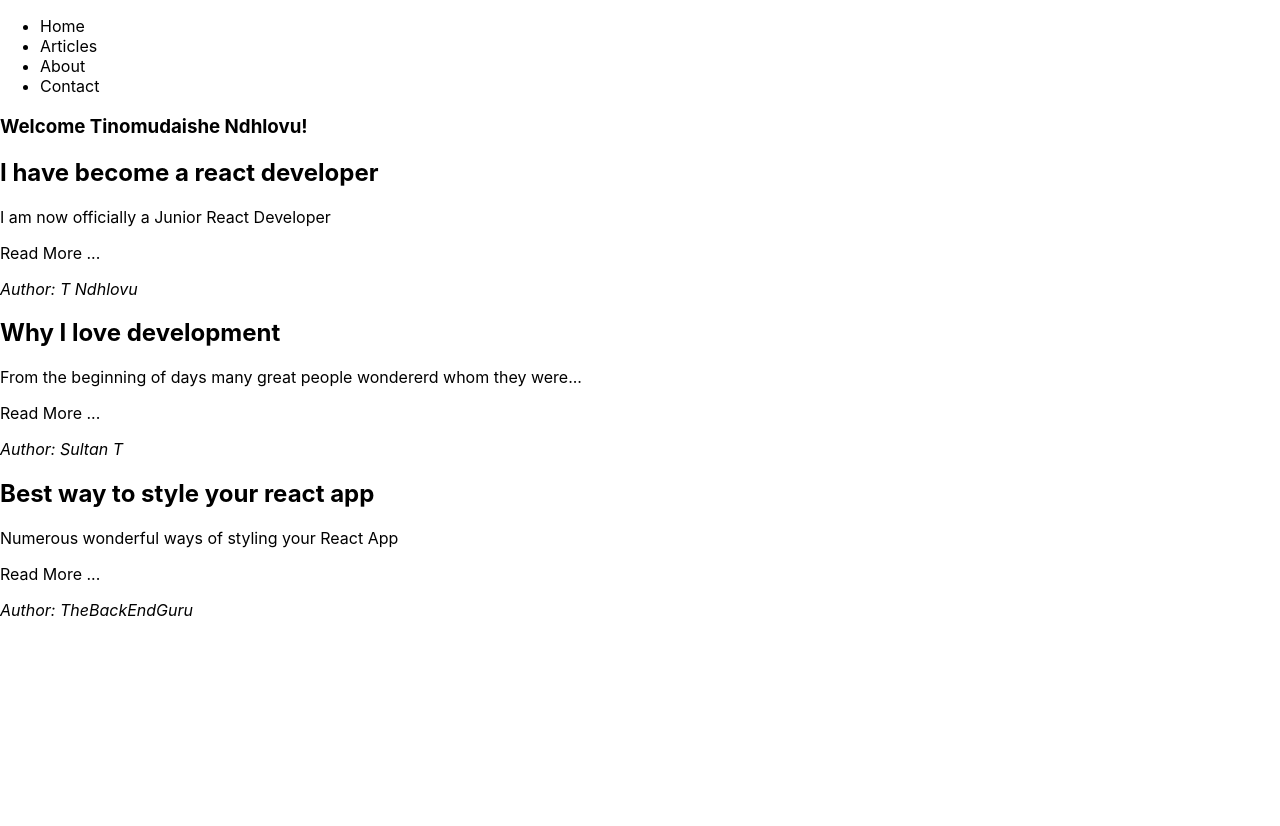
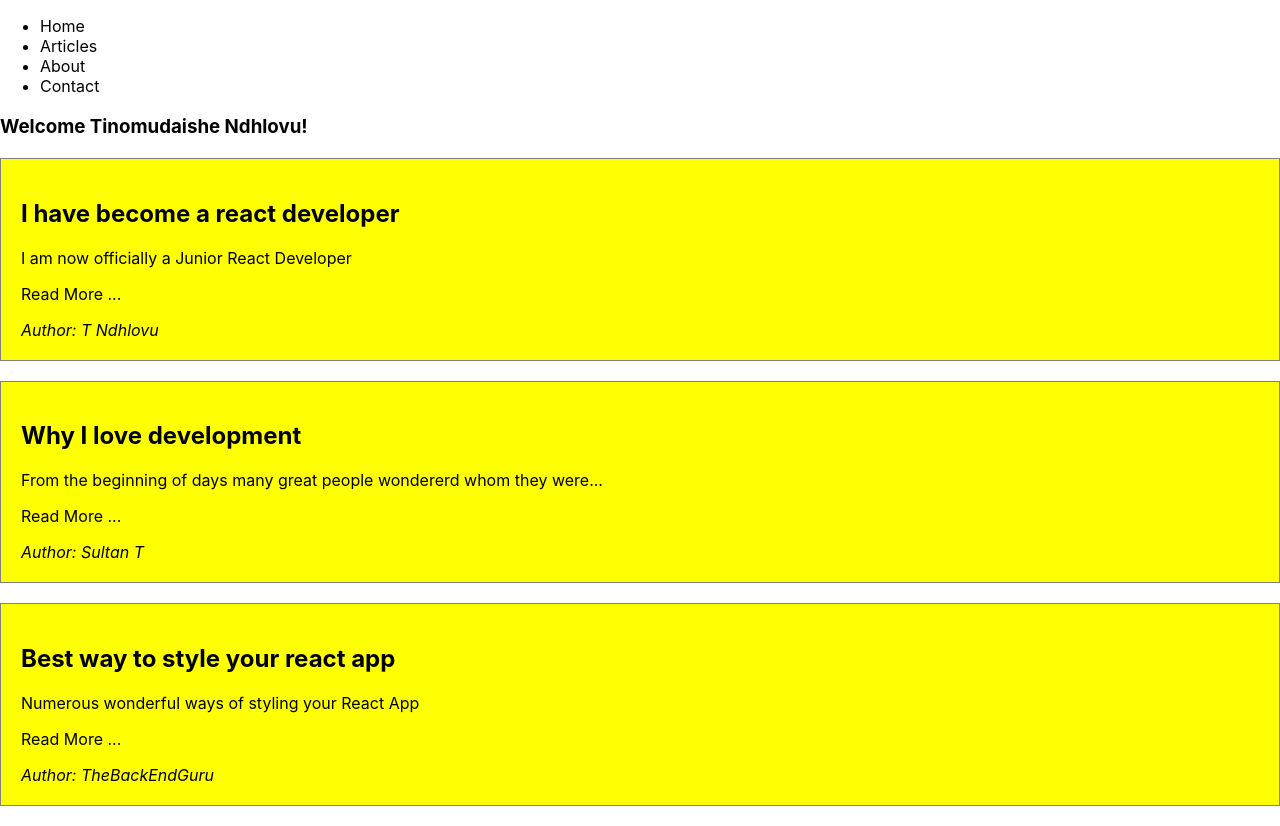
Before and after one commit to Ndhlovu1/react-coding-blog, a React (Create React App) app: page / in a window 1280 px wide. Before the commit the page ends 800 px from the top, so only its background shows below. Built offline with nearby package versions, Linux system fonts and the light colour scheme.

Commit message:
Updated ReadMe and added props.children usage

```diff
--- a/src/App.js
+++ b/src/App.js
@@ -5,15 +5,30 @@ import Nav from './components/Nav'
 import Intro1 from './components/Intro1'
 import Intro2 from './components/Intro2'
 import Intro3 from './components/Intro3'
+import PropsHolder from './components/PropsHolder'
 
 function App() {
   return (
     <div>
       <Nav/>
       <Header lastname="Ndhlovu" firstname="Tinomudaishe"/>
-      <Intro1 author="T Ndhlovu"/>
-      <Intro2 author="Sultan T"/>
-      <Intro3 author="TheBackEndGuru"/>
+
+      <PropsHolder children={
+        <Intro1 author="T Ndhlovu"/>
+       }/>
+
+      <PropsHolder
+        children = {
+          <Intro2 author="Sultan T"/>
+      }/>
+
+      {/* <Intro3 author="TheBackEndGuru"/> */}
+
+      <PropsHolder
+        children = {
+          <Intro3 author="TheBackEndGuru"/>
+        }/>
+
     </div>
   );
 }
--- /dev/null
+++ b/src/components/PropsHolder.js
@@ -0,0 +1,17 @@
+function PropsHolder(props) {
+    const holder = {
+        padding:"20px",
+        border: "1px solid gray",
+        background:"#ffff03",
+        margin : "20px 0"
+    }
+
+    return(
+        <div style={holder}>
+            {props.children}
+        </div>
+    )
+
+}
+
+export default PropsHolder;
```
Also changed, not shown: 1 other file (tests, documents, lock files or other folders).
